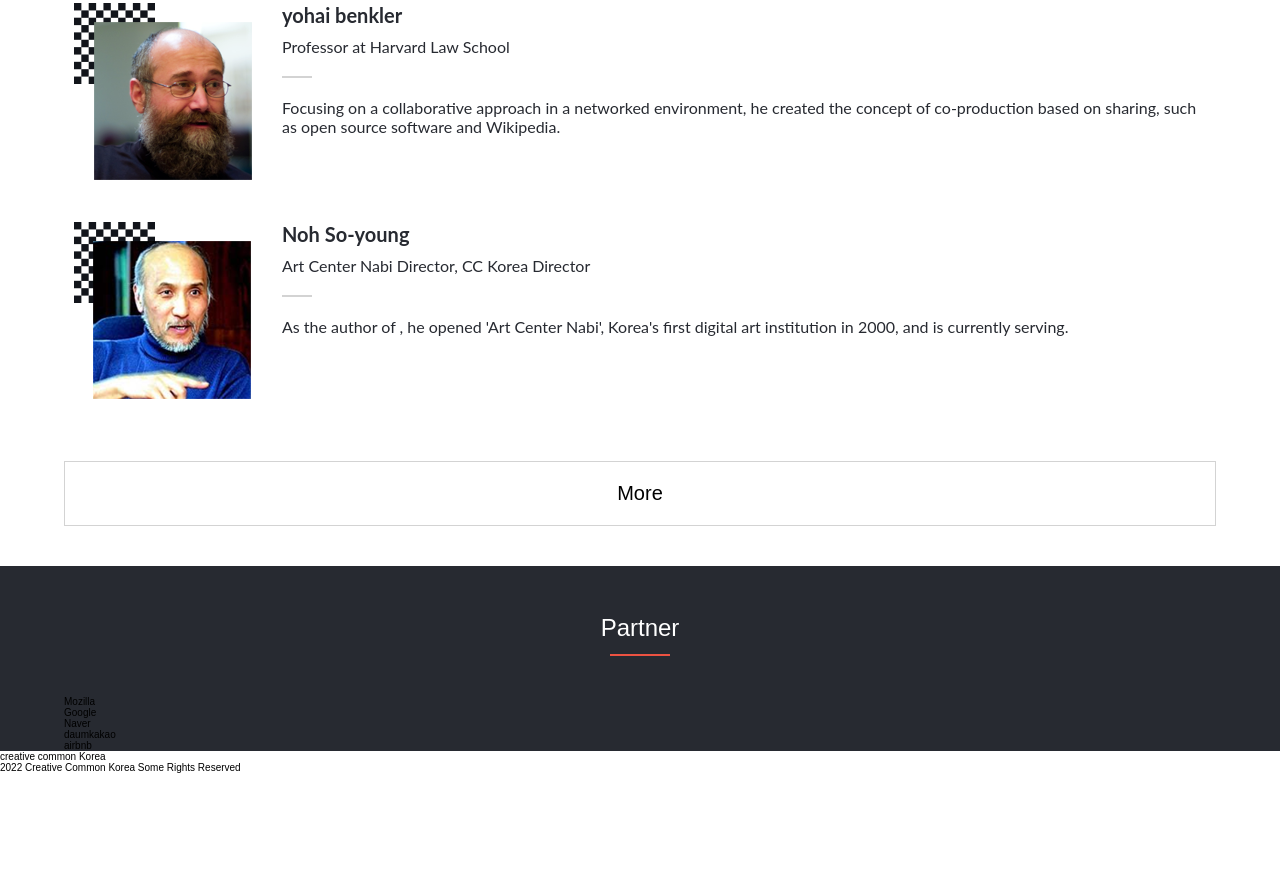
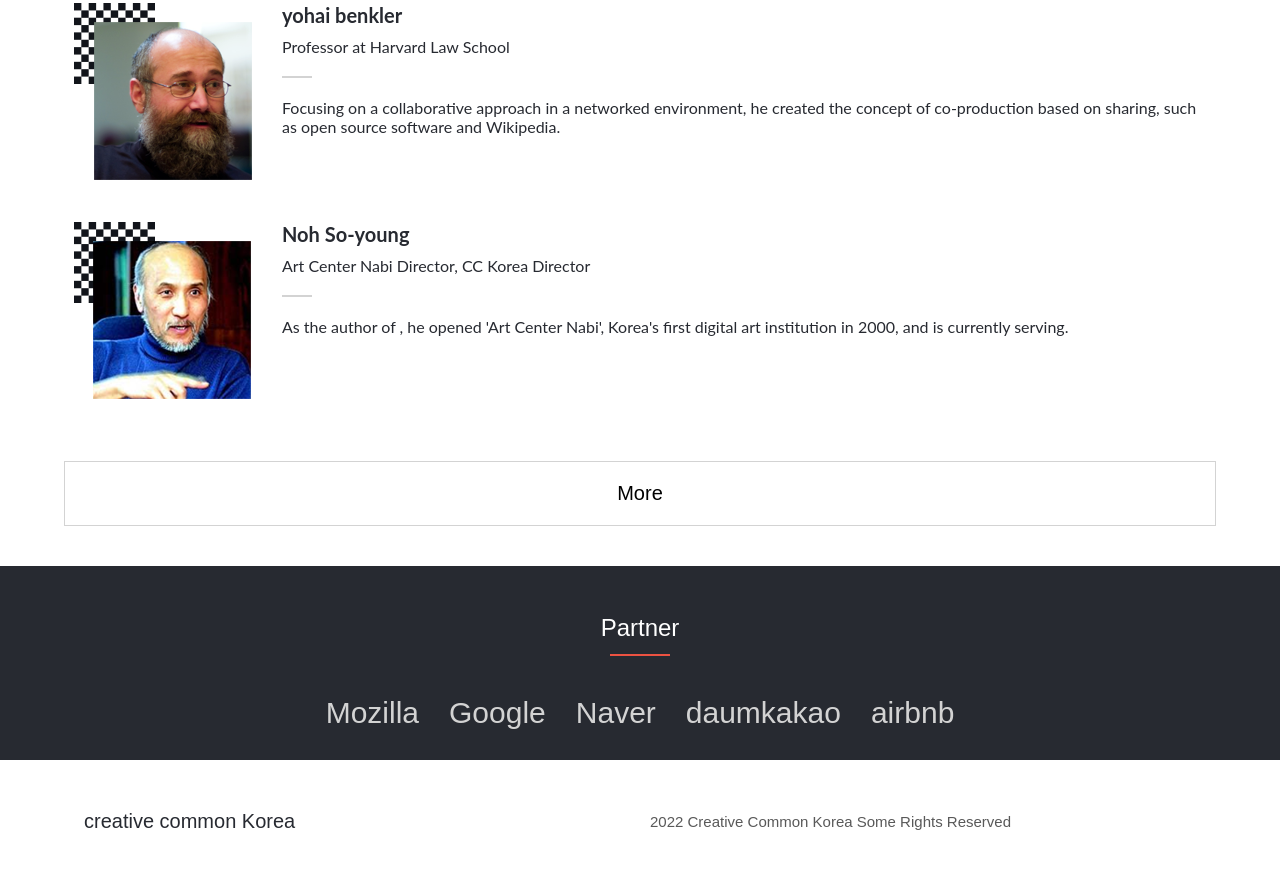
Before and after one commit to gak92/Module01_Capstone_Project, a website: page index.html in a window 1280 px wide. Shown: the part 1851-2720 px from the top of the page. Before the commit the page ends 2624 px from the top, so only its background shows below. Drawn offline with Linux system fonts and the light colour scheme; a web font is replaced by a local one.

Commit message:
Add styling to partner and footer section

```diff
--- a/index.html
+++ b/index.html
@@ -144,6 +144,8 @@
 
 		<!-- Footer Section -->
 		<footer class="footer">
+			<div class="container">
+				<div class="footer-box">
 					<div class="left">
 						creative common Korea
 					</div>
@@ -151,6 +153,8 @@
 						2022 Creative Common Korea
 						Some Rights Reserved
 					</div>
+				</div>
+			</div>
 		</footer>
   </body>
 </html>
--- a/sass/main.scss
+++ b/sass/main.scss
@@ -225,6 +225,7 @@ h1, h2, h3 {
 /* ################  Section Partner ################ */
 .partner {
   background: $black-color;
+  padding-bottom: 3em;
 
   h2 {
     color: #fff;
@@ -233,4 +234,43 @@ h1, h2, h3 {
     font-size: 2.4rem;
     font-weight: 400;
   }
+
+  .partner-boxes {
+    display: flex;
+    flex-wrap: wrap;
+    justify-content: center;
+    gap: 1em;
+    color: $gray-color;
+    font-weight: normal;
+    font-size: 3rem;
+  }
 }
+
+/* ################  Section Footer ################ */
+.footer {
+  padding-top: 3em;
+  padding-bottom: 3em;
+
+  .footer-box {
+    display: flex;
+    justify-content: space-between;
+    align-items: center;
+    gap: 2em;
+    color: $black-color;
+    padding: 2em;
+
+    > * {
+      flex: 1 1 0;
+    }
+
+    .left {
+      color: $black-color;
+      font-size: 2rem;
+    }
+
+    .right {
+      color: $dark-gray-color;
+      font-size: 1.5rem;
+    }
+  }
+}
```
Also changed, not shown: css/main.css, 1 other file. Lines whose indentation alone changed are shown as unchanged.
